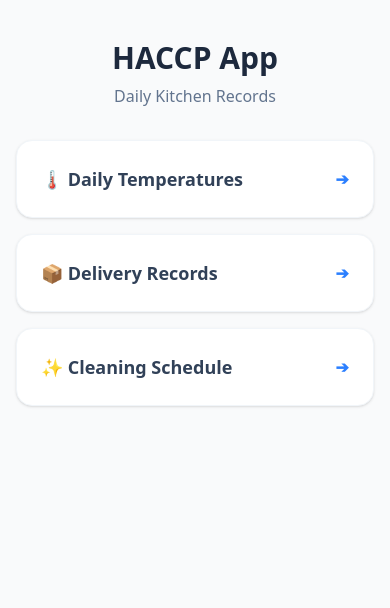
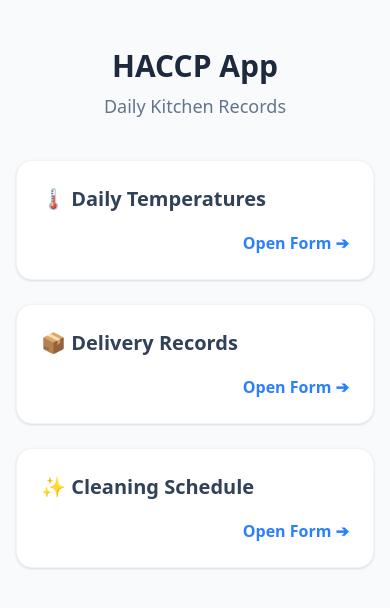
Before and after one commit to williampgdias/haccp-system, a Next.js app in the folder frontend/: page / in a window 390 px wide. Shown: the top 608 px of the page. Built offline with nearby package versions, Linux system fonts and the light colour scheme.

Commit message:
feat(frontend): make home dashboard responsive for tablet and desktop views

```diff
--- a/frontend/src/app/page.tsx
+++ b/frontend/src/app/page.tsx
@@ -2,45 +2,55 @@ import Link from 'next/link';
 
 export default function Home() {
     return (
-        <main className="min-h-screen p-4 max-w-md mx-auto">
-            <header className="mb-8 mt-6 text-center">
-                <h1 className="text-3xl font-bold text-slate-800">HACCP App</h1>
-                <p className="text-slate-500 mt-2">Daily Kitchen Records</p>
+        <main className="min-h-screen p-4 mx-auto max-w-5xl">
+            <header className="mb-10 mt-8 md:mt-12 text-center md:text-left">
+                <h1 className="text-3xl md:text-4xl font-bold text-slate-800">
+                    HACCP App
+                </h1>
+                <p className="text-slate-500 mt-2 text-lg">
+                    Daily Kitchen Records
+                </p>
             </header>
 
             {/* Navigation Menu */}
-            <nav className="flex flex-col gap-4">
+            <nav className="grid grid-cols-1 md:grid-cols-2 lg:grid-cols-3 gap-6">
                 {/* Link to Daily Temperatures Form */}
                 <Link
                     href="/temperatures"
-                    className="bg-white p-6 rounded-2xl shadow-sm border border-slate-100 flex items-center justify-between active:scale-95 transition-transform"
+                    className="bg-white p-6 rounded-2xl shadow-sm border border-slate-100 flex flex-col justify-between hover:shadow-md active:scale-95 transition-all min-h-30"
                 >
-                    <span className="font-semibold text-lg text-slate-700">
+                    <span className="font-semibold text-xl text-slate-700 mb-4">
                         🌡️ Daily Temperatures
                     </span>
-                    <span className="text-blue-500 font-bold">➔</span>
+                    <span className="text-blue-500 font-bold self-end mt-auto flex items-center gap-2">
+                        Open Form ➔
+                    </span>
                 </Link>
 
                 {/* Link to Deliveries Form */}
                 <Link
                     href="/deliveries"
-                    className="bg-white p-6 rounded-2xl shadow-sm border border-slate-100 flex items-center justify-between active:scale-95 transition-transform"
+                    className="bg-white p-6 rounded-2xl shadow-sm border border-slate-100 flex flex-col justify-between hover:shadow-md active:scale-95 transition-all min-h-[120px]"
                 >
-                    <span className="font-semibold text-lg text-slate-700">
+                    <span className="font-semibold text-xl text-slate-700 mb-4">
                         📦 Delivery Records
                     </span>
-                    <span className="text-blue-500 font-bold">➔</span>
+                    <span className="text-blue-500 font-bold self-end mt-auto flex items-center gap-2">
+                        Open Form ➔
+                    </span>
                 </Link>
 
                 {/* Link to Cleaning Schedule Form */}
                 <Link
                     href="/cleaning"
-                    className="bg-white p-6 rounded-2xl shadow-sm border border-slate-100 flex items-center justify-between active:scale-95 transition-transform"
+                    className="bg-white p-6 rounded-2xl shadow-sm border border-slate-100 flex flex-col justify-between hover:shadow-md active:scale-95 transition-all min-h-[120px]"
                 >
-                    <span className="font-semibold text-lg text-slate-700">
+                    <span className="font-semibold text-xl text-slate-700 mb-4">
                         ✨ Cleaning Schedule
                     </span>
-                    <span className="text-blue-500 font-bold">➔</span>
+                    <span className="text-blue-500 font-bold self-end mt-auto flex items-center gap-2">
+                        Open Form ➔
+                    </span>
                 </Link>
             </nav>
         </main>
```
